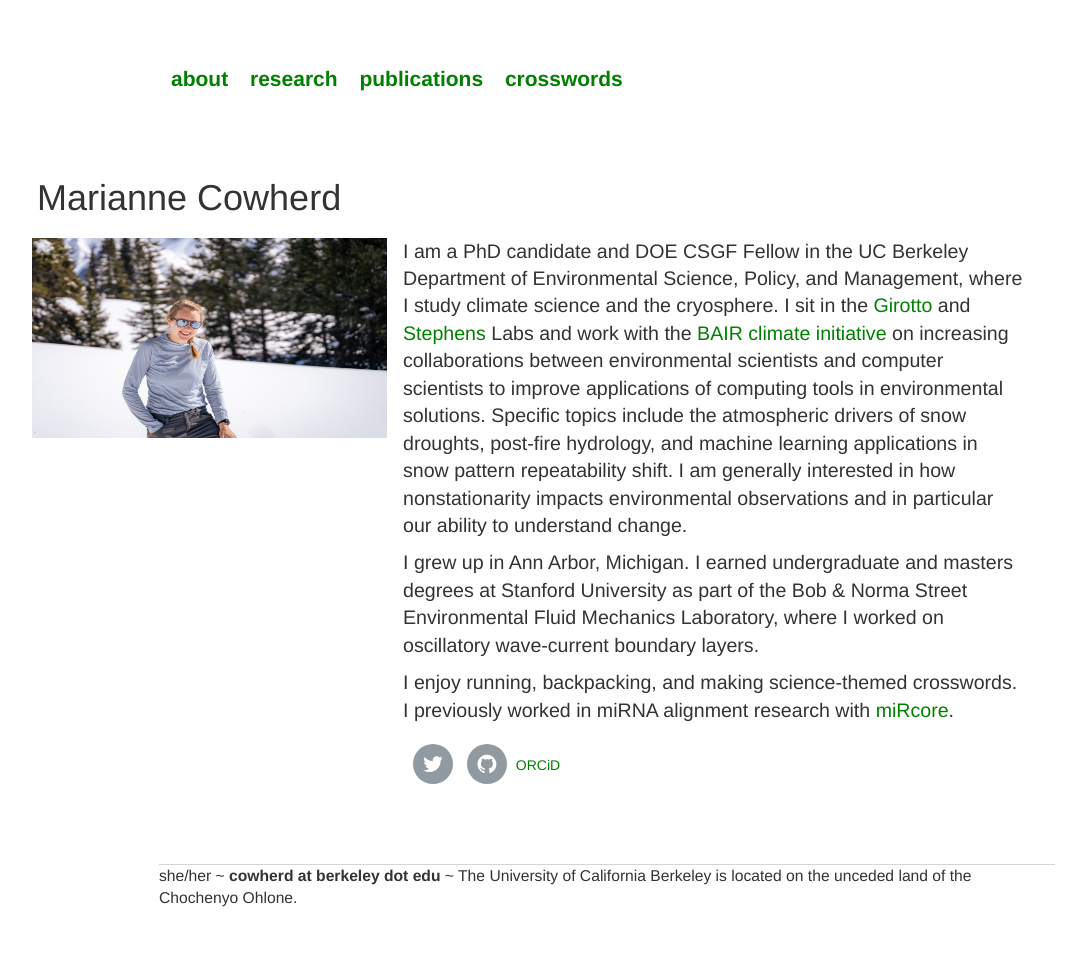
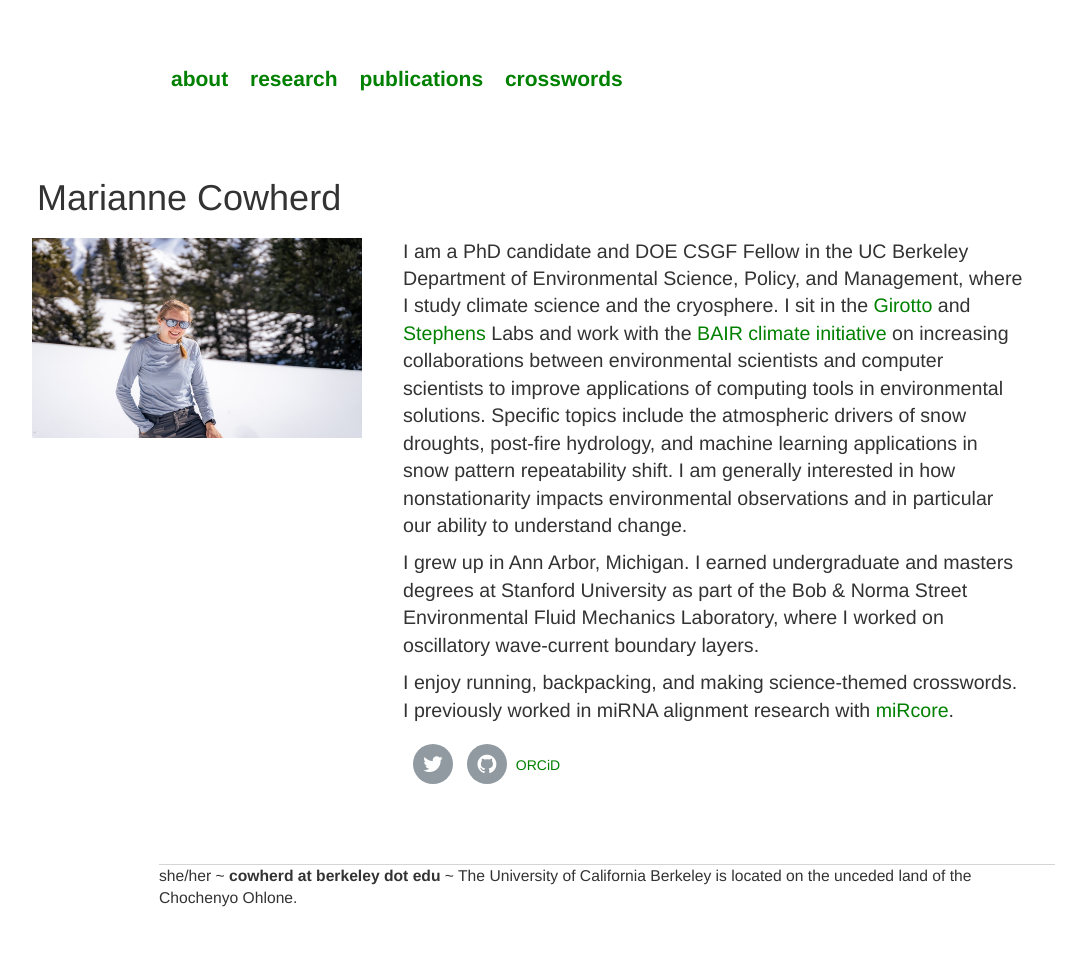
Before and after one commit to mariannecowherd/mariannecowherd.github.io, a Jekyll site: the page built from index.html, in a window 1280 px wide. Shown: the whole page, without its empty margins (33-1119 px from the left). Built offline with Jekyll 4.4.1, drawn with Linux system fonts in a browser that asks for light colours; nearby versions of some CDN libraries.

Commit message:
Update index.html

```diff
--- a/index.html
+++ b/index.html
@@ -51,7 +51,7 @@ margin-left: 20px
 <h1>Marianne Cowherd</h1>
 <div class="row">
   <div class="column left">
-		<img src="/images/IMG_2894.JPG" width="355" height = "200" alt="photograph of Marianne in the snow"/>
+		<img src="/images/IMG_2894.JPG" width="330" height = "200" alt="photograph of Marianne in the snow"/>
 	</div>
   <div class="column right">
 		<p> I am a PhD candidate and DOE CSGF Fellow in the UC Berkeley Department of Environmental Science,
```
